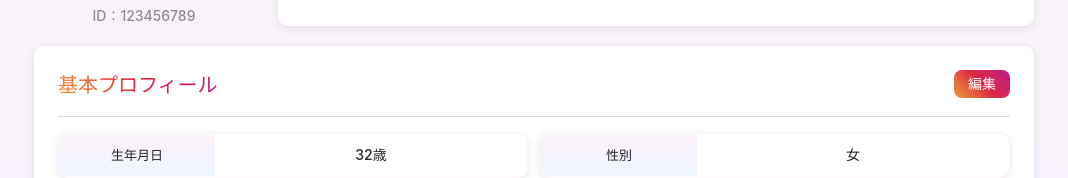
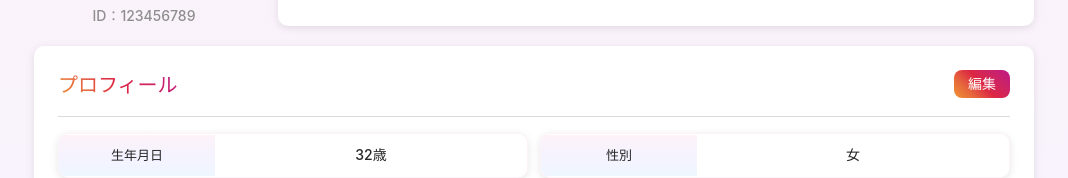
Before and after one commit to HOAP-Inc/hoap-ai-career-sheet, a React (Vite) app: page /careersheet in a window 1280 px wide. Shown: the part 255-433 px from the top of the page, without its empty margins (106-1174 px from the left). Built offline with nearby package versions, Linux system fonts and the light colour scheme; no server answers.

Commit message:
Change '基本プロフィール' to 'プロフィール'

```diff
--- a/src/pages/careersheet/ProfileBasics.tsx
+++ b/src/pages/careersheet/ProfileBasics.tsx
@@ -56,7 +56,7 @@ export const ProfileBasics: React.FC<ProfileBasicsProps> = ({
   };
 
   return (
-    <Card title="基本プロフィール" className="section-card" onEdit={onEdit}>
+    <Card title="プロフィール" className="section-card" onEdit={onEdit}>
       <div className="profile-basics-content">
         <div className="profile-basics-row">
           <ProfileRow label="生年月日" value={formatBirthDate()} />
--- a/src/pages/careersheet/ProfileBasicsEditModal.tsx
+++ b/src/pages/careersheet/ProfileBasicsEditModal.tsx
@@ -134,7 +134,7 @@ export const ProfileBasicsEditModal: React.FC<ProfileBasicsEditModalProps> = ({
     <div className="profile-basics-edit-overlay" onClick={onClose}>
       <div className="profile-basics-edit-content" onClick={(e) => e.stopPropagation()}>
         <div className="profile-basics-edit-header">
-          <h2 className="profile-basics-edit-title">基本プロフィール編集</h2>
+          <h2 className="profile-basics-edit-title">プロフィール編集</h2>
           <button className="profile-basics-edit-close" onClick={onClose}>
             ×
           </button>
```
